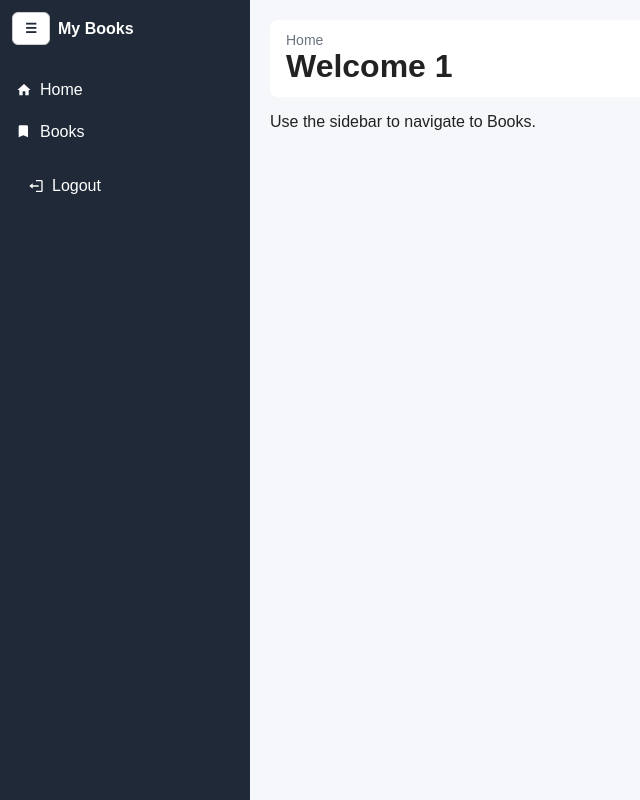
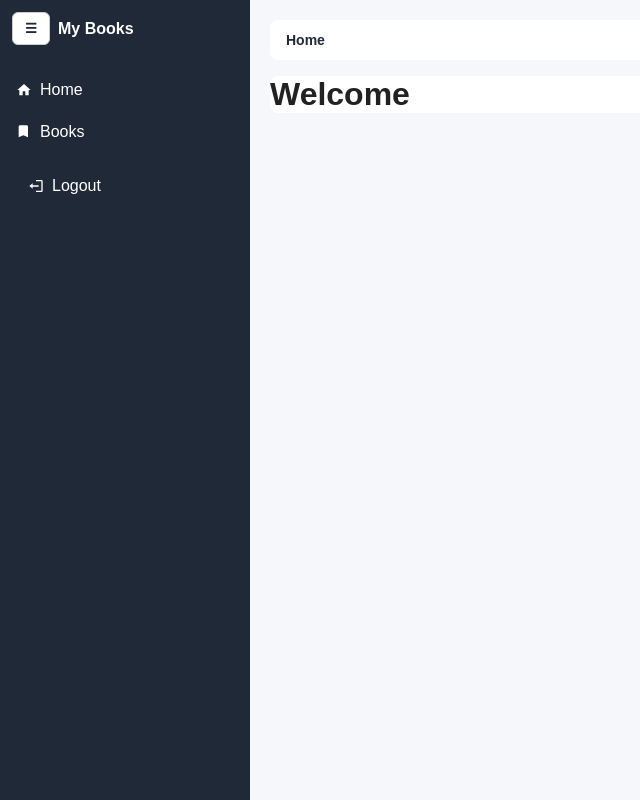
Before and after one commit to muneer2ishtech/vue-book-app, a Vue app: page / in a window 1280 px wide. Shown: the whole page, without its empty margins (0-640 px from the left). Built offline with nearby package versions, Linux system fonts and the light colour scheme; sample sign-in values are in the browser's storage.

Commit message:
home page improvements

```diff
--- a/src/views/Home.vue
+++ b/src/views/Home.vue
@@ -3,16 +3,14 @@
     <Navbar :collapsed="collapsed" @toggle="toggle" />
     <div class="main">
       <div class="topbar">
-        <div>
-          <div class="breadcrumbs">Home</div>
-          <h1>{{ welcome }}</h1>
-        </div>
-        <div>
-          <span v-if="profileName">{{ profileName }}</span>
+        <div class="breadcrumbs">
+          <a @click.prevent="goHome" href="#">Home</a>
         </div>
       </div>
-      <div>
-        <p>Use the sidebar to navigate to Books.</p>
+      <div style="background: white; border-radius: 8px; overflow: hidden">
+        <div class="middleOfMainTileVerticallyHorizontally">
+          <h1>Welcome {{ profileName }}</h1>
+        </div>
       </div>
     </div>
   </div>
@@ -32,9 +30,4 @@ const auth = useAuthStore();
 const profileName = computed(
   () => auth.user.fullName || auth.user.full_name || ''
 );
-const welcome = computed(() =>
-  profileName.value
-    ? `Welcome ${profileName.value}`
-    : `Welcome ${auth.user.sub || auth.user.email || ''}`
-);
 </script>
```
